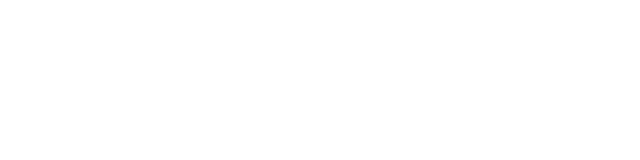
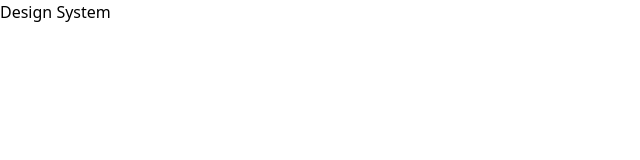
Before and after one commit to FRG152/design-system, a React (Vite) app: page / in a window 1280 px wide. Shown: the top 160 px of the page, without its empty margins (0-640 px from the left). Built offline with nearby package versions, Linux system fonts and the light colour scheme.

Commit message:
first commit

```diff
--- a/src/App.tsx
+++ b/src/App.tsx
@@ -1,7 +1,7 @@
 import "./App.css";
 
 function App() {
-  return <></>;
+  return <>Design System</>;
 }
 
 export default App;
```
